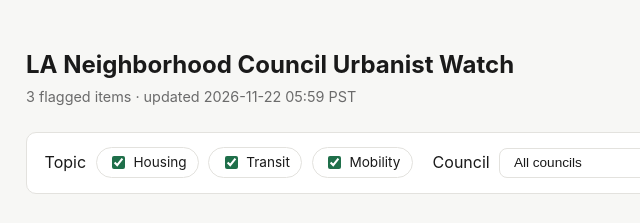
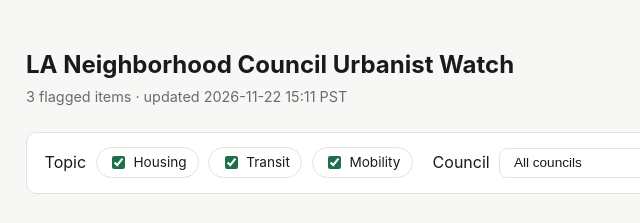
Before and after one commit to jonathanha1e/nc-urbanist-watch, a plain HTML site: page docs/index.html in a window 1280 px wide. Shown: the top 223 px of the page, 184-824 px from the left. Drawn offline with Linux system fonts and the light colour scheme.

Commit message:
chore: update flagged agenda items

```diff
--- a/docs/index.html
+++ b/docs/index.html
@@ -137,7 +137,7 @@
 <body>
 <div class="wrap">
   <h1>LA Neighborhood Council Urbanist Watch</h1>
-  <div class="meta">3 flagged items &middot; updated 2026-11-22 05:59 PST</div>
+  <div class="meta">3 flagged items &middot; updated 2026-11-22 15:11 PST</div>
 
   <div class="filters">
     <div class="filter-group" id="topic-filters">
```
